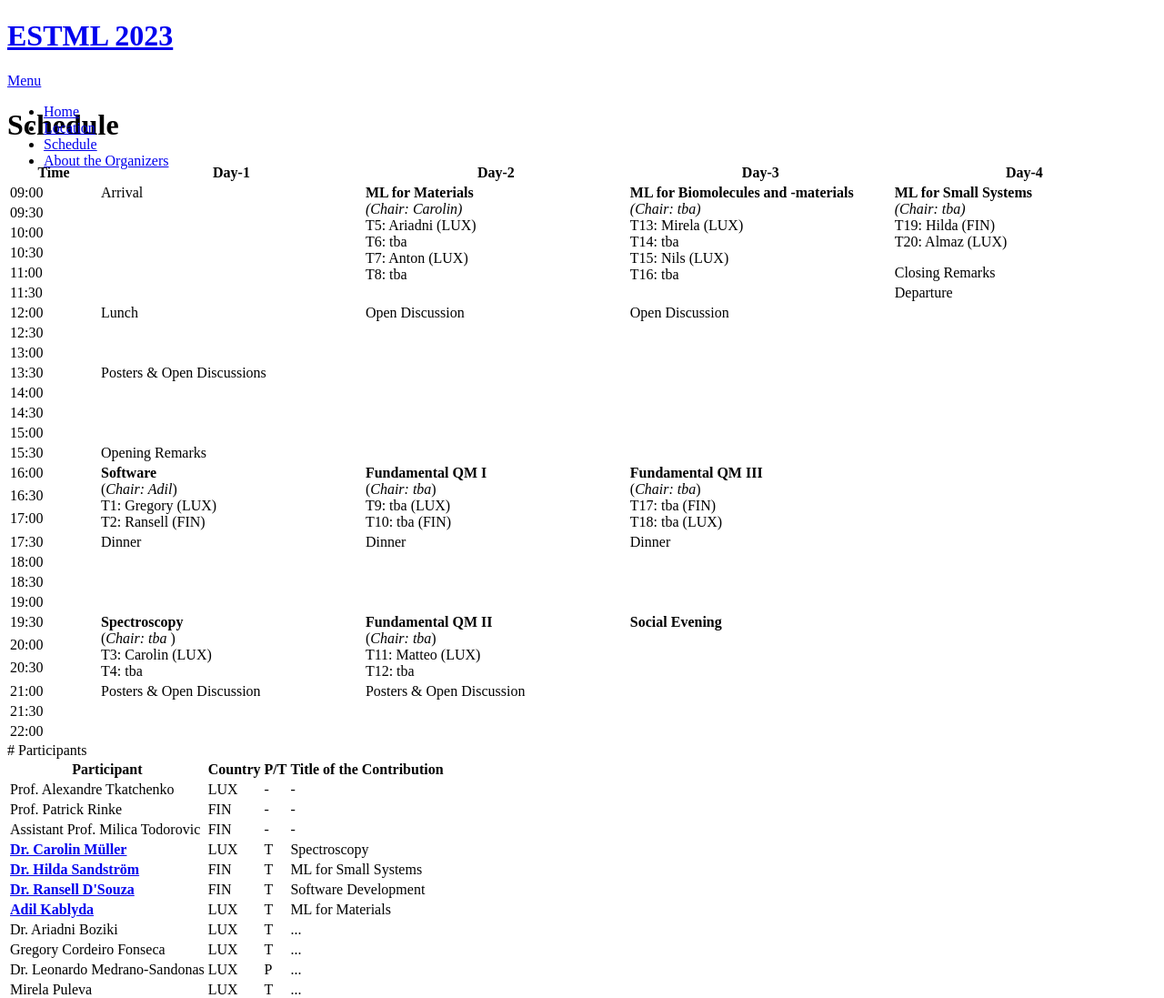
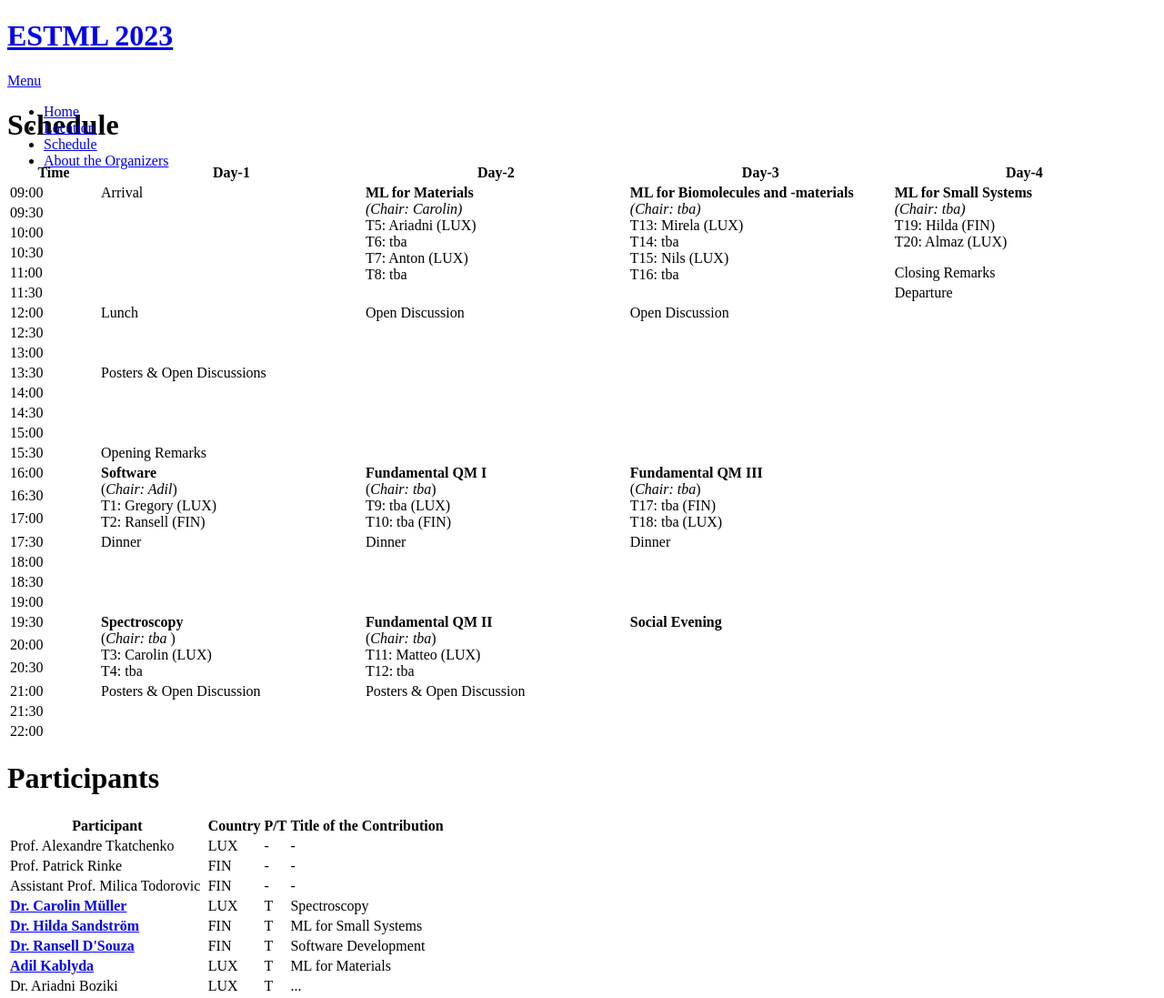
Before and after one commit to ESTML/ESTML.github.io, a Jekyll site: the page built from schedule.html, in a window 1280 px wide. Shown: the part 108-1205 px from the top of the page at 91% size. Built offline with Jekyll 4.4.1, drawn with Linux system fonts in a browser that asks for light colours; nearby versions of some CDN libraries; grey boxes are pictures that could not be loaded.

```diff
--- a/schedule.md
+++ b/schedule.html
@@ -3,7 +3,7 @@ layout: default
 title: Schedule and Participants
 ---
 
-# Schedule
+<h1> Schedule </h1>
 
 <table>
 <tr VALIGN=TOP>
@@ -141,7 +141,7 @@ title: Schedule and Participants
 <table>
 
 
-# Participants
+<h1> Participants </h1>
 
 <table>
 <tr>
```
